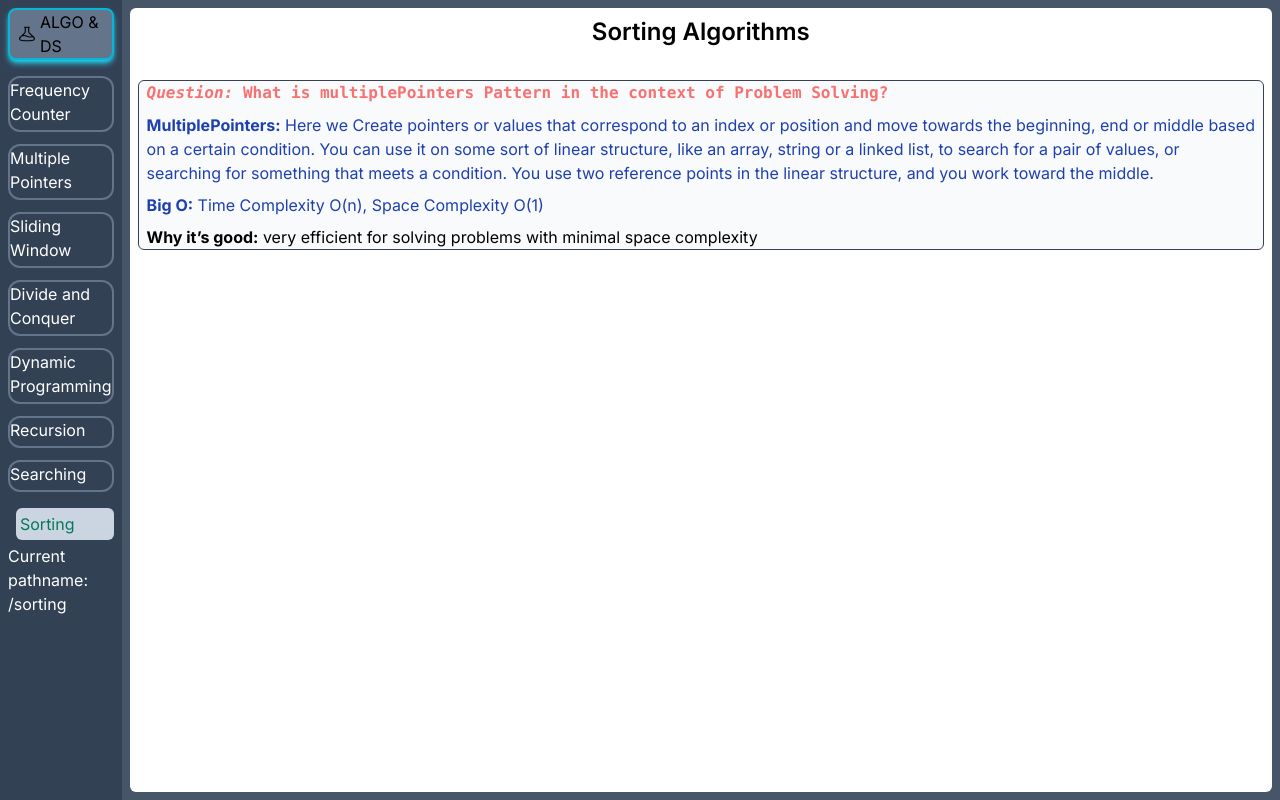
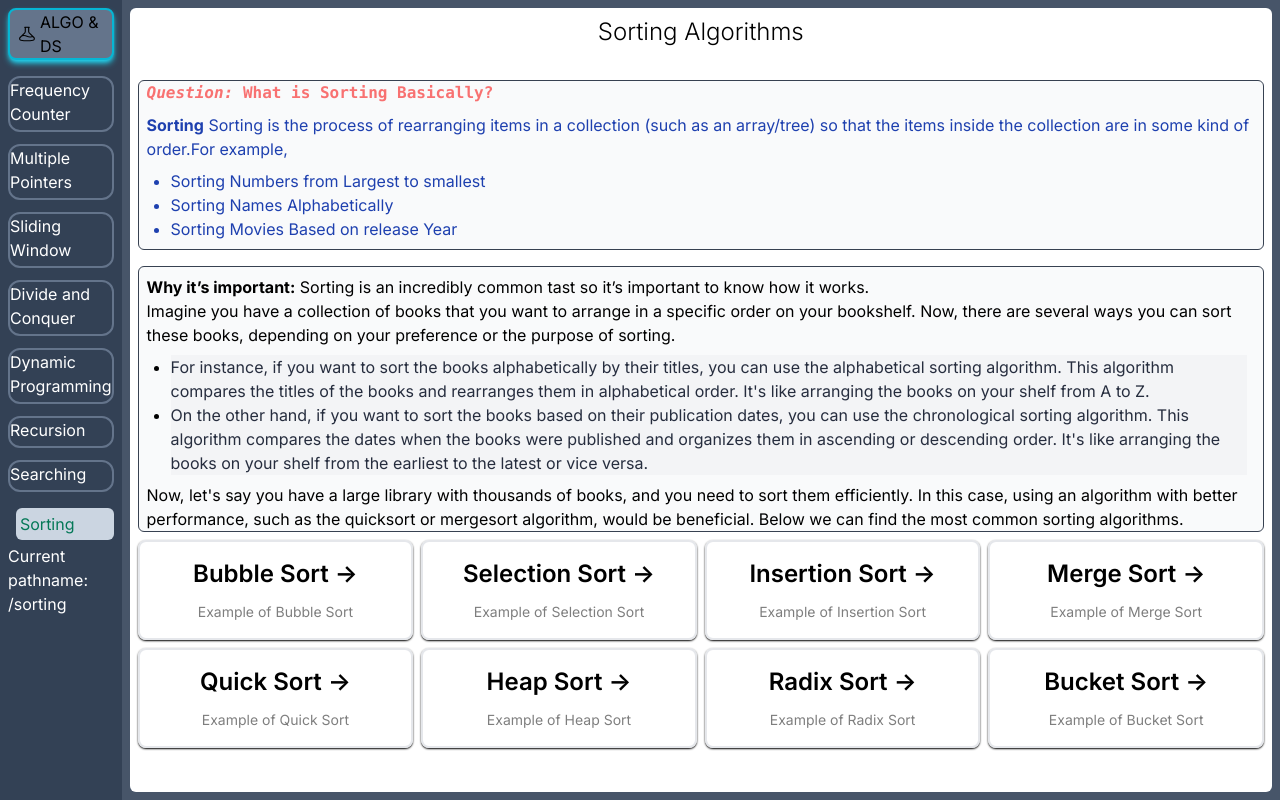
Before and after one commit to mehediasif/js-algorithms-and-data-structures, a Next.js app: page /sorting in a window 1280 px wide. Built offline with nearby package versions, Linux system fonts and the light colour scheme.

Commit message:
Sorting branch

```diff
--- /dev/null
+++ b/components/SortingGrid.jsx
@@ -0,0 +1,139 @@
+import React from "react";
+import Link from "next/link";
+
+export default function SortingGrid(){
+    return (
+        <>
+        <div className="mb-16 grid gap-2 text-center lg:mb-0 lg:grid-cols-4 lg:text-left">
+
+        <Link
+          href={'/'}
+          className="gridItemsEach"
+          rel="noopener noreferrer"
+        >
+          <h2 className={`mb-3 text-2xl font-semibold`}>
+            Bubble Sort{' '}
+            <span className="inline-block transition-transform group-hover:translate-x-1 motion-reduce:transform-none">
+              -&gt;
+            </span>
+          </h2>
+          <p className={`m-0 max-w-[30ch] text-sm opacity-50`}>
+            Example of Bubble Sort
+          </p>
+        </Link>
+
+        <Link
+          href={'/'}
+          className="gridItemsEach"
+          rel="noopener noreferrer"
+        >
+        <h2 className={`mb-3 text-2xl text-center font-semibold`}>
+            Selection Sort{' '}
+            <span className="inline-block transition-transform group-hover:translate-x-1 motion-reduce:transform-none">
+              -&gt;
+            </span>
+          </h2>
+          <p className={`m-0 max-w-[30ch] text-sm opacity-50`}>
+            Example of Selection Sort
+          </p>
+        </Link>
+
+        <Link
+          href={'/'}
+          className="gridItemsEach"
+          rel="noopener noreferrer"
+        >
+        <h2 className={`mb-3 text-2xl font-semibold`}>
+            Insertion Sort{' '}
+            <span className="inline-block transition-transform group-hover:translate-x-1 motion-reduce:transform-none">
+              -&gt;
+            </span>
+          </h2>
+          <p className={`m-0 max-w-[30ch] text-sm opacity-50`}>
+          Example of Insertion Sort
+          </p>
+        </Link>
+
+        <Link
+          href={'/'}
+          className="gridItemsEach"
+          rel="noopener noreferrer"
+        >
+        <h2 className={`mb-3 text-2xl font-semibold`}>
+        Merge Sort{' '}
+            <span className="inline-block transition-transform group-hover:translate-x-1 motion-reduce:transform-none">
+              -&gt;
+            </span>
+          </h2>
+          <p className={`m-0 max-w-[30ch] text-sm opacity-50`}>
+          Example of Merge Sort
+          </p>
+        </Link>
+
+        <Link
+          href={'/'}
+          className="gridItemsEach"
+          rel="noopener noreferrer"
+        >
+        <h2 className={`mb-3 text-2xl font-semibold`}>
+        Quick Sort{' '}
+            <span className="inline-block transition-transform group-hover:translate-x-1 motion-reduce:transform-none">
+              -&gt;
+            </span>
+          </h2>
+          <p className={`m-0 max-w-[30ch] text-sm opacity-50`}>
+            Example of Quick Sort
+          </p>
+        </Link>
+
+        <Link
+          href={'/'}
+          className="gridItemsEach"
+          rel="noopener noreferrer"
+        >
+        <h2 className={`mb-3 text-2xl font-semibold`}>
+        Heap Sort{' '}
+            <span className="inline-block transition-transform group-hover:translate-x-1 motion-reduce:transform-none">
+              -&gt;
+            </span>
+          </h2>
+          <p className={`m-0 max-w-[30ch] text-sm opacity-50`}>
+            Example of Heap Sort
+          </p>
+        </Link>
+
+        <Link
+          href={'/'}
+          className="gridItemsEach"
+          rel="noopener noreferrer"
+        >
+        <h2 className={`mb-3 text-2xl font-semibold`}>
+        Radix Sort{' '}
+            <span className="inline-block transition-transform group-hover:translate-x-1 motion-reduce:transform-none">
+              -&gt;
+            </span>
+          </h2>
+          <p className={`m-0 max-w-[30ch] text-sm opacity-50`}>
+            Example of Radix Sort
+          </p>
+        </Link>
+
+        <Link
+          href={'/'}
+          className="gridItemsEach"
+          rel="noopener noreferrer"
+        >
+        <h2 className={`mb-3 text-2xl font-semibold`}>
+        Bucket Sort{' '}
+            <span className="inline-block transition-transform group-hover:translate-x-1 motion-reduce:transform-none">
+              -&gt;
+            </span>
+          </h2>
+          <p className={`m-0 max-w-[30ch] text-sm opacity-50`}>
+            Example of Bucket Sort
+          </p>
+        </Link>
+        </div>
+        </>
+    );
+}
--- a/src/app/globals.css
+++ b/src/app/globals.css
@@ -12,7 +12,7 @@
   @apply font-semibold text-red-400 text-start leading-6 font-mono;
 }
 .cardForText{
-  @apply bg-gray-50 border rounded-md border-gray-700 mt-4 px-2;
+  @apply bg-gray-50 border rounded-md border-gray-700 mt-4 px-2 mb-2;
 }
 .gridItemsEach{
   @apply rounded-lg border-2 px-5 py-4 transition-colors text-center hover:border-gray-300 hover:bg-gray-100 shadow-sm shadow-black;
--- a/src/app/sorting/page.js
+++ b/src/app/sorting/page.js
@@ -1,18 +1,45 @@
 'use client'
 import Layout from "../../../components/Layout";
+import SortingGrid from "../../../components/SortingGrid";
 import { Prism } from '@mantine/prism';
 
 export default function SortingAlgos(){
     return(
         <Layout>
-        <h1 className="pb-4 text-2xl font-semibold text-center">Sorting Algorithms</h1>
+        <h1 className="pb-4 text-2xl text-center font-light">Sorting Algorithms</h1>
         <div className='cardForText'>
-        <h4 className="questionHighlight"><i>Question:</i> What is multiplePointers Pattern in the context of Problem Solving?</h4>
+        <h4 className="questionHighlight"><i>Question:</i> What is Sorting Basically?</h4>
         <p className="bg-gray-50 leading-6 text-start text-blue-800 mt-2">
-        <b>MultiplePointers:</b> Here we Create pointers or values that correspond to an index or position and move towards the beginning, end or middle based on a certain condition. You can use it on some sort of linear structure, like an array, string or a linked list, to search for a pair of values, or searching for something that meets a condition. You use two reference points in the linear structure, and you work toward the middle.
+        <b>Sorting</b> Sorting is the process of rearranging items in a collection (such as an array/tree) so that the items inside the collection are in some kind of order.For example,
+        <ul className="list-disc p-2 ml-4">
+        <li>Sorting Numbers from Largest to smallest</li>
+        <li>Sorting Names Alphabetically</li>
+        <li>Sorting Movies Based on release Year</li>
+        </ul>
         </p>
-        <p className="bg-gray-50 leading-6 text-start text-blue-800 mt-2"><b>Big O:</b> Time Complexity O(n), Space Complexity O(1)</p>
-        <p className="bg-gray-50 leading-6 text-start mt-2"><b> Why it’s good:</b> very efficient for solving problems with minimal space complexity</p>
         </div>
+        <div className='cardForText'>
+        <p className="bg-gray-50 leading-6 text-start mt-2"><b> Why it’s important:</b> Sorting is an incredibly common tast so it’s important to know how it works.<br />
+        Imagine you have a collection of books that you want to arrange in a specific order on your bookshelf. Now, there are several ways you can sort these books, depending on your preference or the purpose of sorting.<br />
+        <ul className="list-disc p-2 ml-4">
+        <li>
+        <p className="bg-gray-100 leading-6 text-start text-slate-900/90">
+        For instance, if you want to sort the books alphabetically by their titles, you can use the alphabetical sorting algorithm. This algorithm compares the titles of the books and rearranges them in alphabetical order. It&apos;s like arranging the books on your shelf from A to Z.<br />
+        </p>
+
+
+        </li>
+        <li>
+        <p className="bg-gray-100 leading-6 text-start text-slate-900/90">
+        On the other hand, if you want to sort the books based on their publication dates, you can use the chronological sorting algorithm. This algorithm compares the dates when the books were published and organizes them in ascending or descending order. It&apos;s like arranging the books on your shelf from the earliest to the latest or vice versa.<br />
+        </p>
+        </li>
+        </ul>
+
+        Now, let&apos;s say you have a large library with thousands of books, and you need to sort them efficiently. In this case, using an algorithm with better performance, such as the quicksort or mergesort algorithm, would be beneficial. Below we can find the most common sorting algorithms.
+        </p>
+        </div>
+
+        <SortingGrid />
         </Layout>);
 }
```
